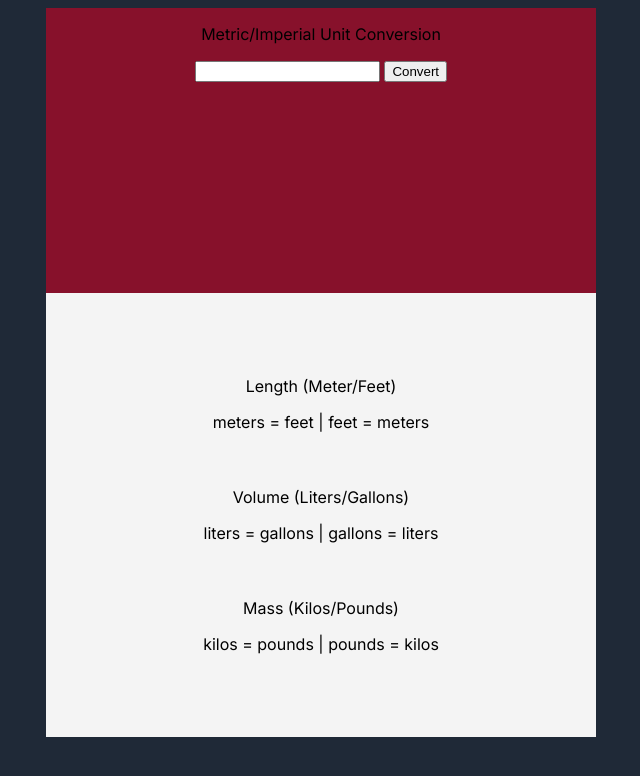
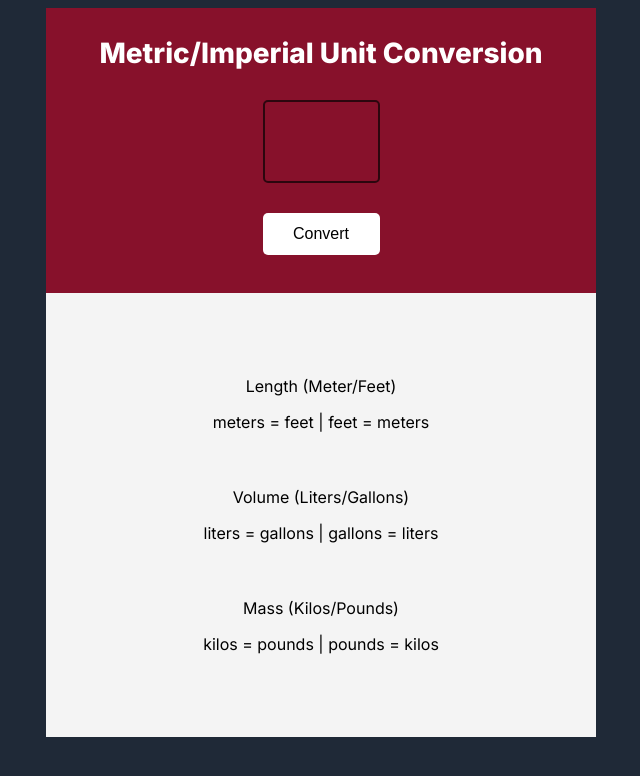
Before and after one commit to alcode111/units-converter, a plain HTML site: page index.html in a window 1280 px wide. Shown: the whole page, without its empty margins (319-959 px from the left). Drawn offline with Linux system fonts and the light colour scheme; a script that the page names is missing.

Commit message:
Complete the styling of top container elements

```diff
--- a/styles.css
+++ b/styles.css
@@ -37,3 +37,35 @@ body {
     justify-content: center;
     gap: 23px;
 }
+
+#title {
+    font-size: 28px;
+    font-weight: 800;
+    color: white;
+}
+
+#unit-input {
+    display: block;
+    width: 117px;
+    height: 83px;
+    margin: 30px auto;
+    border: 2px solid #2C060E;
+    border-radius: 5px;
+    font-size: 58px;
+    font-weight: 800;
+    background: #87112B;
+    color: white;
+    text-align: center;
+}
+
+#convert-btn {
+    display: block;
+    width: 117px;
+    height: 42px;
+    padding: 9px 27px;
+    border: none;
+    border-radius: 5px;
+    background: white;
+    font-size: 16px;
+    margin: auto;
+}
```
